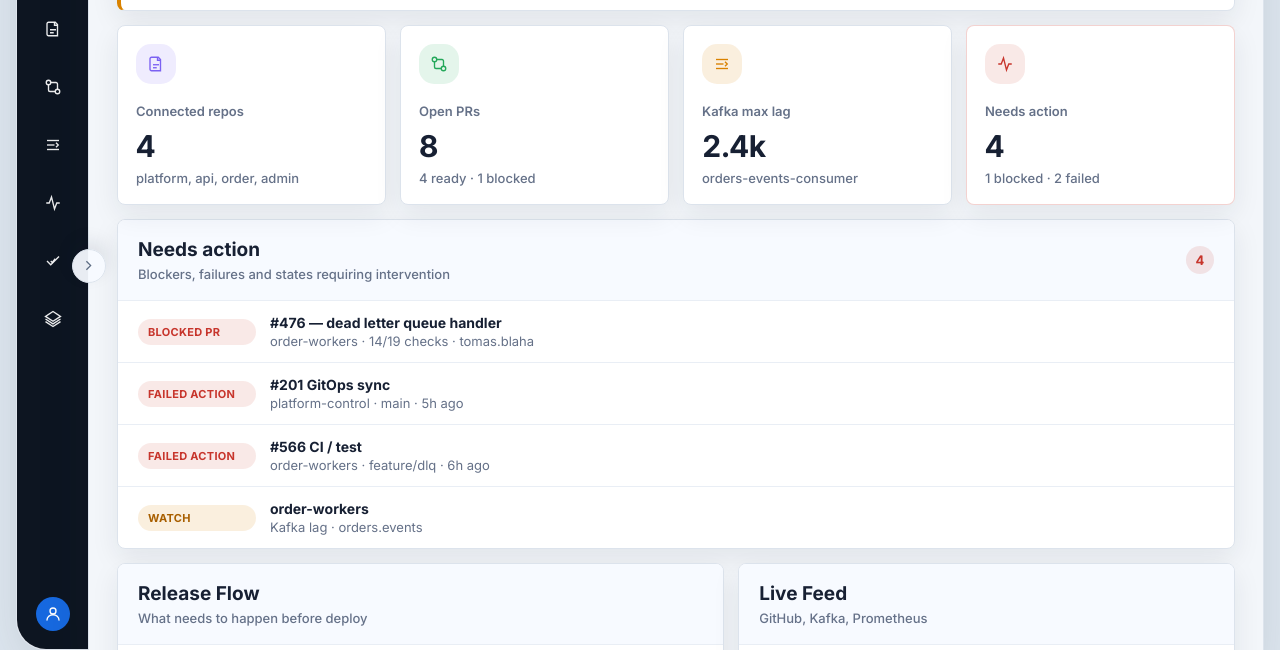
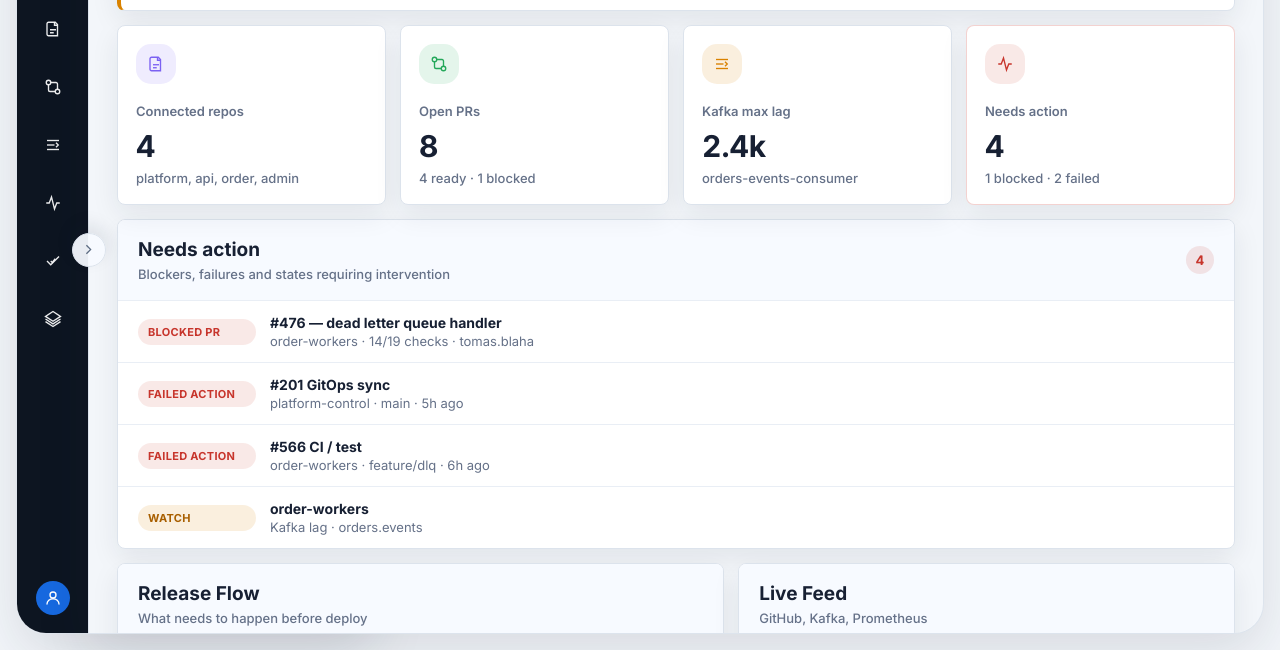
Before and after one commit to foxpen/gitopdashbord, a plain HTML site: page dashboard.html in a window 1280 px wide. Shown: the part 150-800 px from the top of the page. Drawn offline with Linux system fonts and the light colour scheme.

Commit message:
Fix background color blending — no visible strip around panels

```diff
--- a/styles.css
+++ b/styles.css
@@ -1,5 +1,5 @@
 :root {
-  --page-bg: #dfe8f1;
+  --page-bg: #f3f6fa;
   --app-bg: #f3f6fa;
   --surface: #ffffff;
   --surface-subtle: #f7faff;
@@ -91,12 +91,12 @@ svg {
   position: relative;
   height: 100dvh;
   overflow: hidden;
-  padding: var(--page-pad) var(--page-pad) 0 var(--page-pad);
+  padding: var(--page-pad);
 }
 
 .sidebar {
   position: fixed;
-  inset: var(--page-pad) auto 0 var(--page-pad);
+  inset: var(--page-pad) auto var(--page-pad) var(--page-pad);
   z-index: 1;
   display: flex;
   flex-direction: column;
@@ -359,12 +359,12 @@ svg {
 .workspace {
   position: relative;
   z-index: 3;
-  height: 100dvh;
+  height: calc(100dvh - (var(--page-pad) * 2));
   width: calc(100vw - var(--closed-offset) - (var(--page-pad) * 2));
   padding: 0;
   overflow: visible;
   border: 1px solid rgba(220, 227, 236, .92);
-  border-radius: var(--radius-xl) var(--radius-xl) 0 0;
+  border-radius: var(--radius-xl);
   background: var(--app-bg);
   box-shadow: var(--shadow-panel);
   transform: translateX(var(--closed-offset));
```
